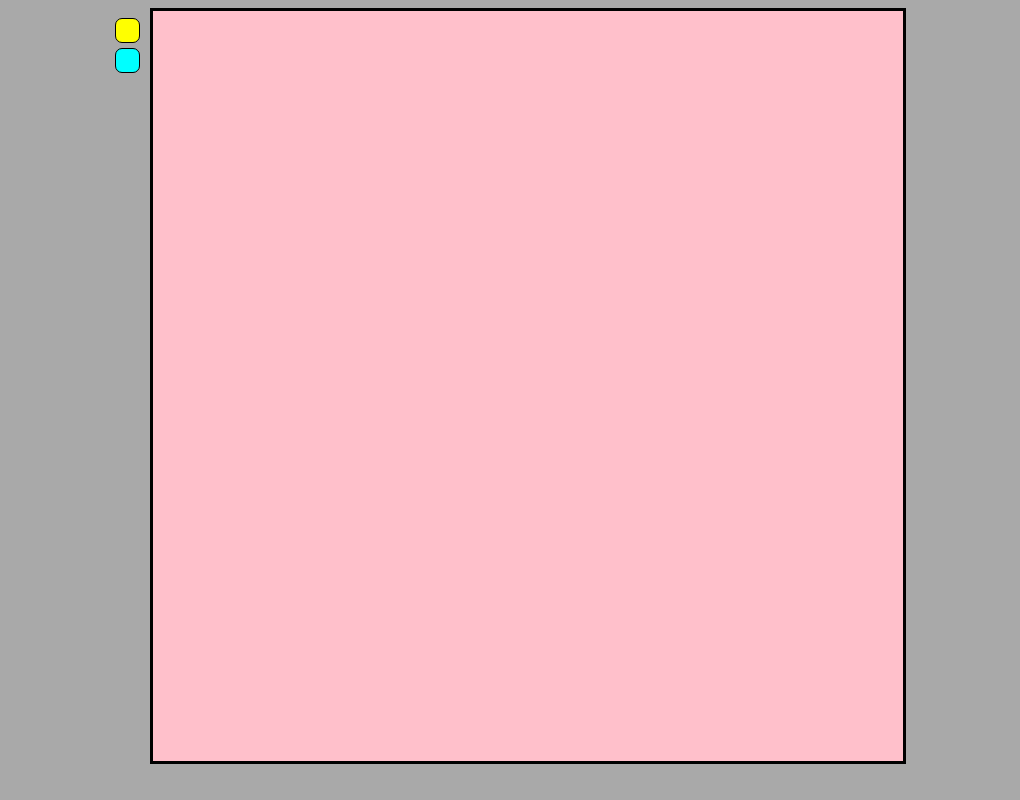
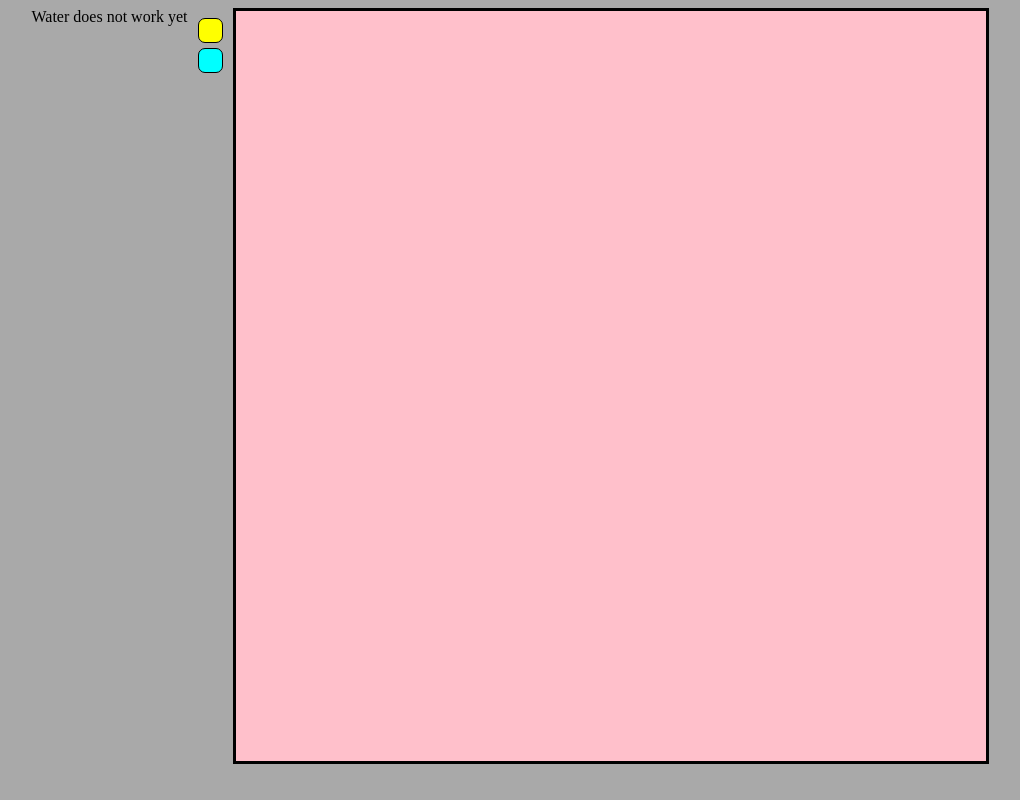
Before and after one commit to movzkm/Etch-a-Sketch_kind-of, a plain HTML site: page index.html in a window 1280 px wide. Shown: the whole page, without its empty margins (130-1150 px from the left). Drawn offline with Linux system fonts and the light colour scheme.

Commit message:
adding water does not work note

```diff
--- a/index.html
+++ b/index.html
@@ -10,6 +10,8 @@
 </head>
 <body>
 
+    <div>Water does not work yet</div>
+
     <div id="options">
         <button id="sand" style="background-color: yellow;"></button>
         <button id="water" style="background-color: cyan;"></button>
```
